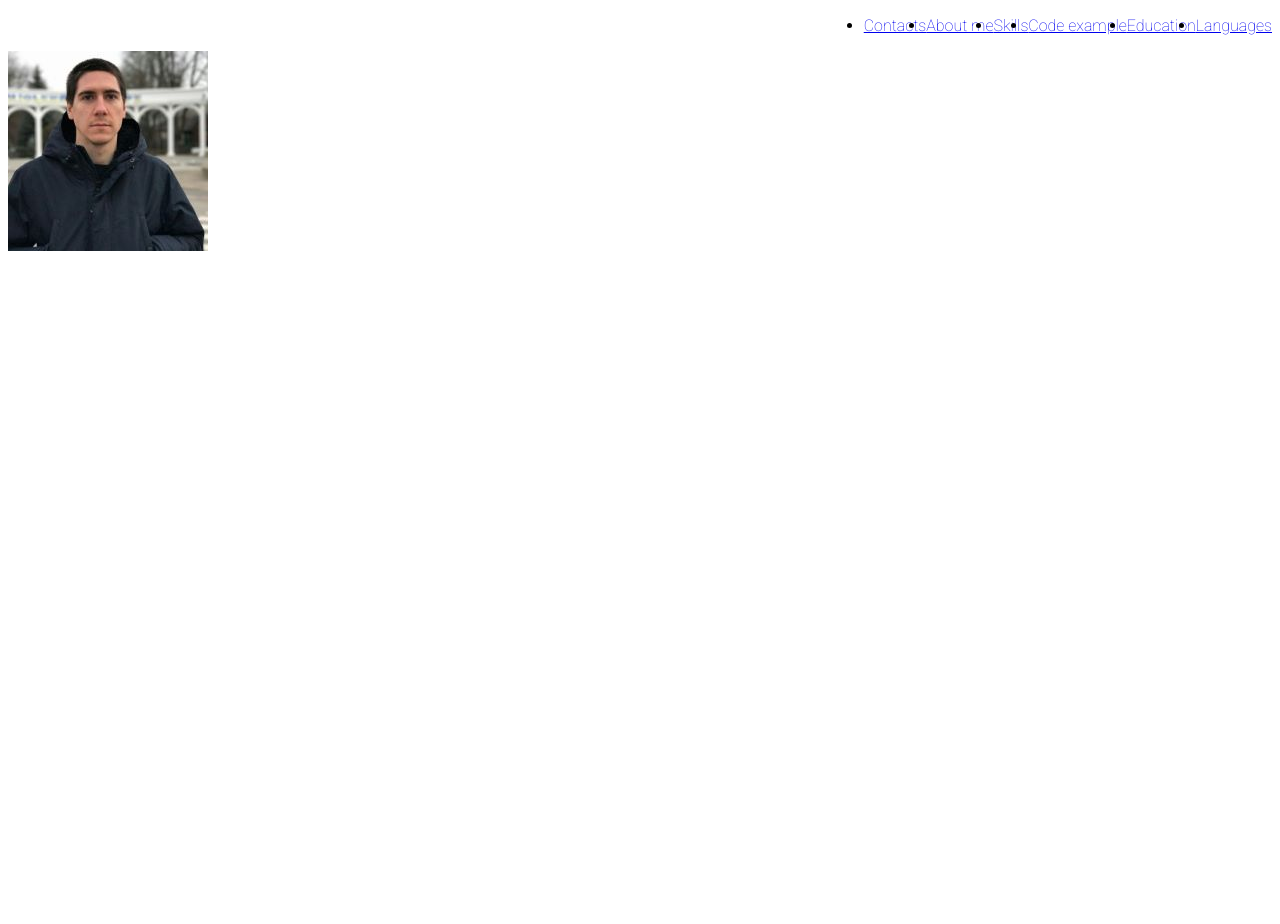
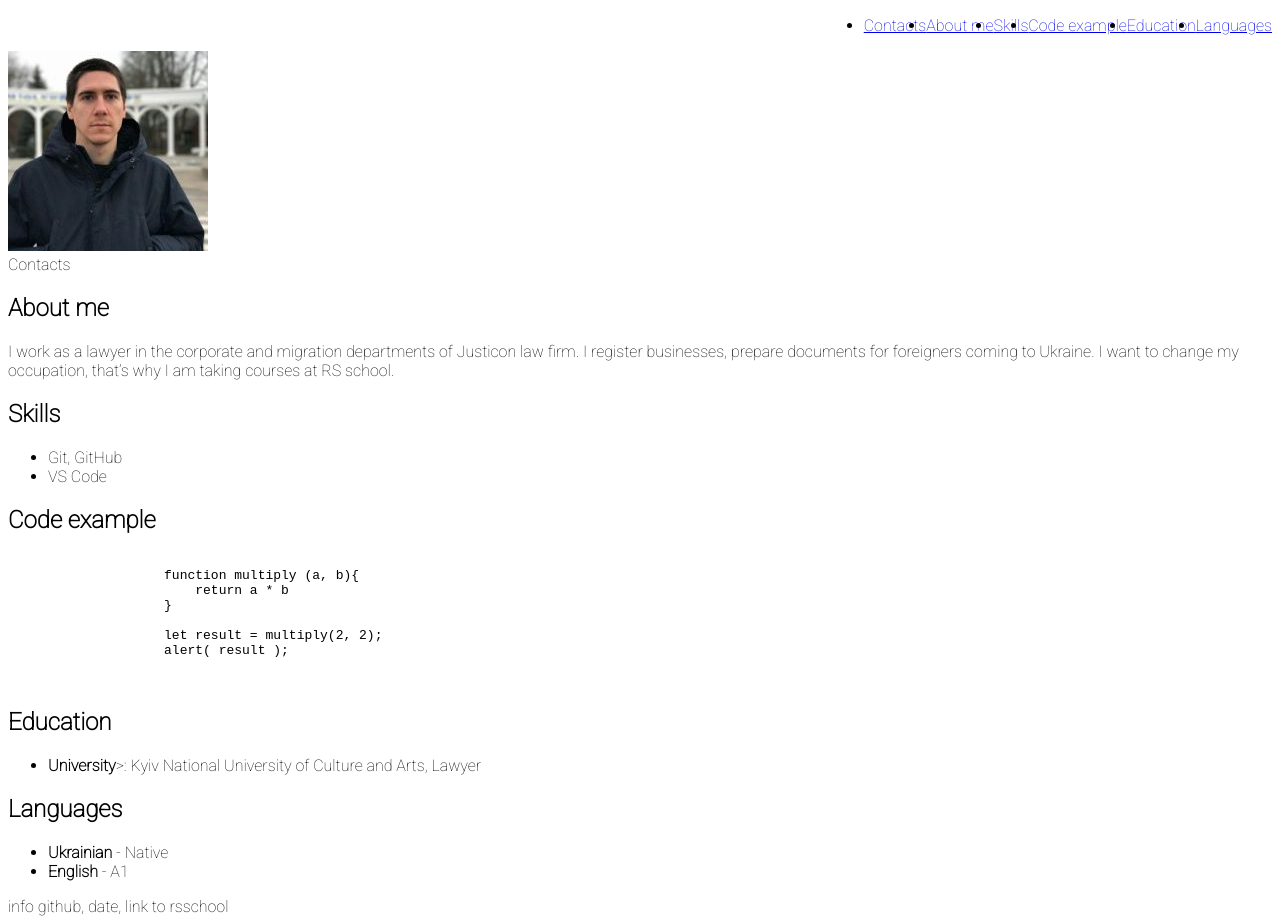
Before and after one commit to 2d78/rsschool-cv, a plain HTML site: page index.html in a window 1280 px wide. Before the commit the page ends 800 px from the top, so only its background shows below. Drawn offline with Linux system fonts and the light colour scheme.

Commit message:
feat: add basic page layout

```diff
--- a/index.html
+++ b/index.html
@@ -24,10 +24,62 @@
         </nav>
     </header>
     <main>
-        <img src="assets/img/photo.jpg" alt="Photo">
+        <section>
+            <img src="assets/img/photo.jpg" alt="Photo">
+        </section>
+
+        <section id="#contacts">
+            Contacts
+        </section>
+
+        <section id="#about-me">
+            <h2>About me</h2>
+            <p>
+                I work as a lawyer in the corporate and migration departments of Justicon law firm. I register businesses, prepare documents for foreigners coming to Ukraine. I want to change my occupation, that’s why I am taking courses at RS school.
+            </p>
+        </section>
+
+        <section id="#skills">
+            <h2>Skills</h2>
+            <ul>
+                <li>Git, GitHub</li>
+                <li>VS Code</li>
+            </ul>
+        </section>
+
+        <section id="#code-example">
+            <h2>Code example</h2>
+            <pre>
+                <code>
+                    function multiply (a, b){
+                        return a * b
+                    }
+
+                    let result = multiply(2, 2);
+                    alert( result );
+                </code>
+            </pre>
+        </section>
+
+        <section id="#education">
+            <h2>Education</h2>
+            <ul>
+                <li><strong>University</strong>>: Kyiv National University of Culture and Arts, Lawyer</li>
+            </ul>
+        </section>
+
+        <section id="#languages">
+            <h2>Languages</h2>
+            <ul>
+                <li><strong>Ukrainian</strong> - Native</li>
+                <li><strong>English</strong> - A1</li>
+            </ul>
+        </section>
     </main>
-    <footer class="footer">
 
+    <footer>
+        info github, date, link to rsschool
     </footer>
+
 </body>
 </html>
```
